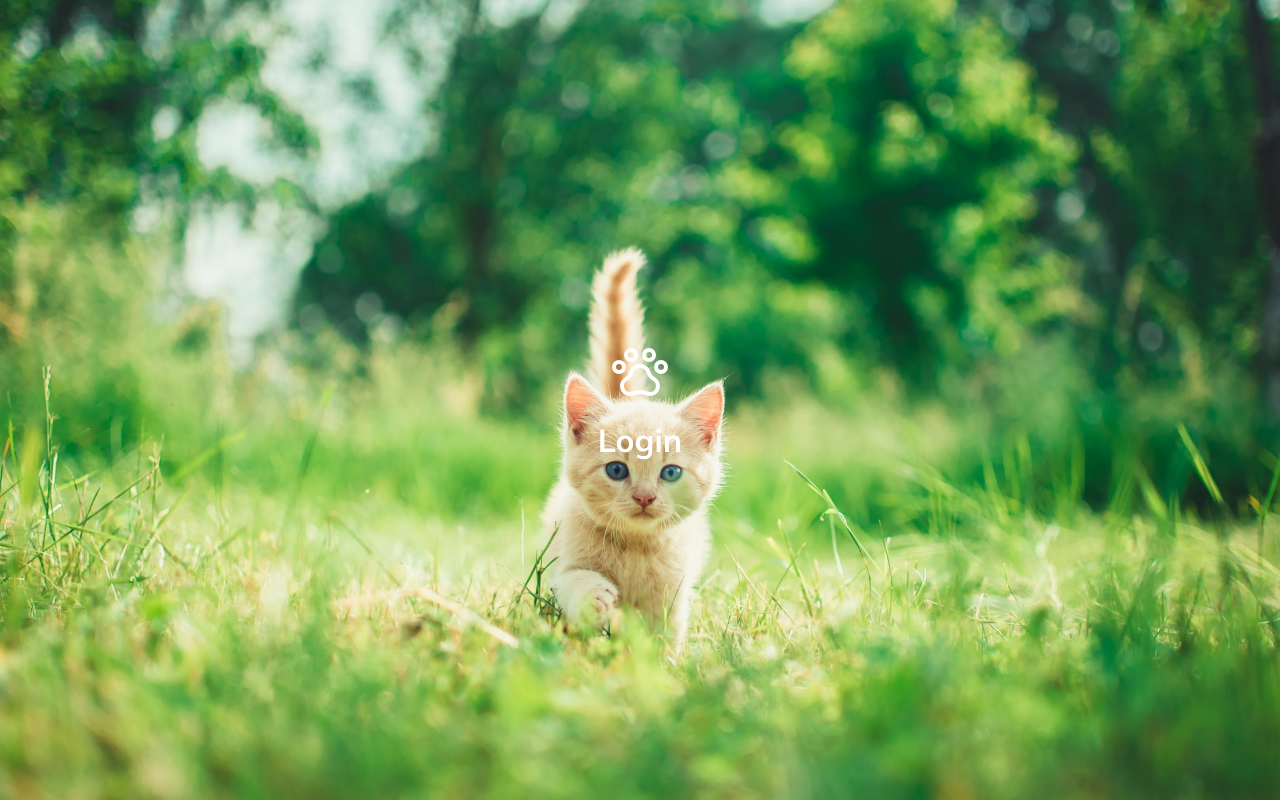
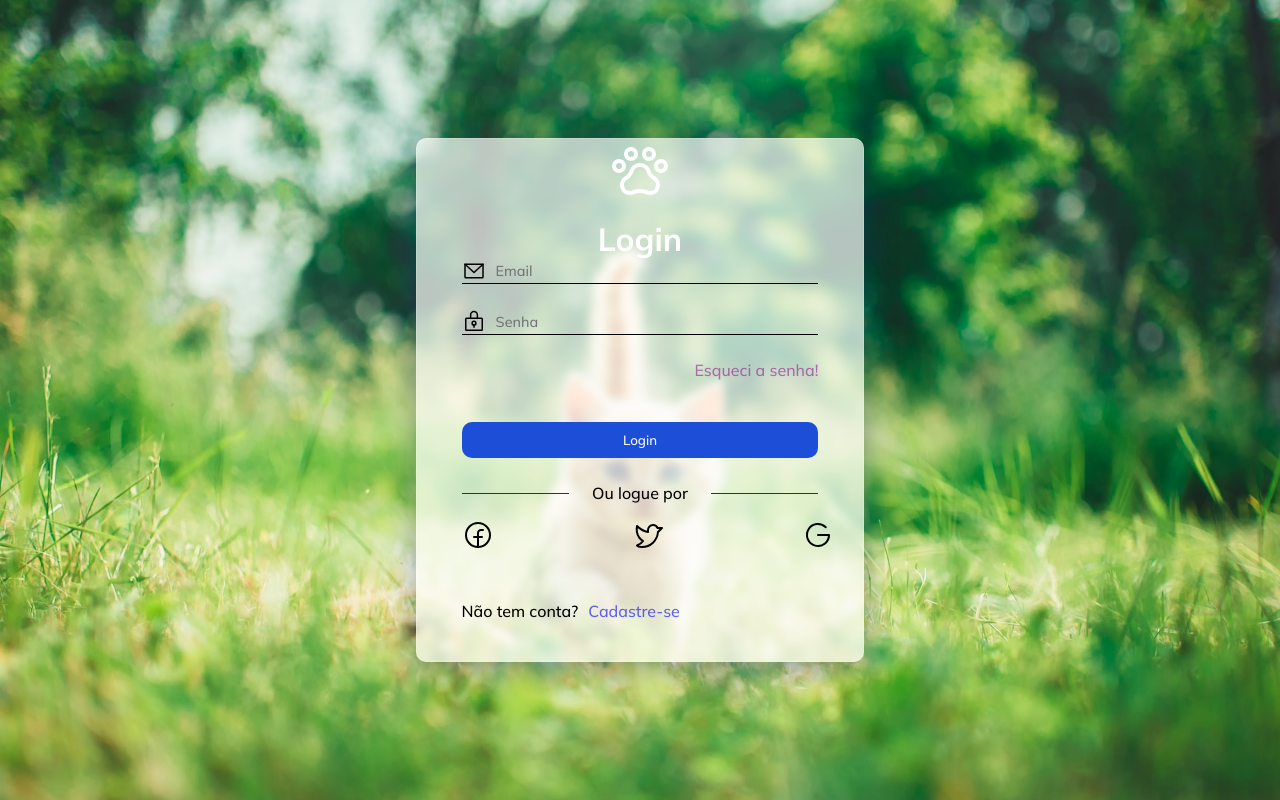
Before and after one commit to Alerrando/Associacao-Protetora, a Next.js app: page /login in a window 1280 px wide. Built offline with nearby package versions, Linux system fonts and the light colour scheme.

Commit message:
login router complete

```diff
--- a/src/app/login/Main/index.tsx
+++ b/src/app/login/Main/index.tsx
@@ -1,6 +1,7 @@
 'use client';
 import Image from 'next/image'
-import { PawPrint } from 'phosphor-react'
+import Link from 'next/link';
+import { EnvelopeSimple, FacebookLogo, GoogleLogo, LockKey, PawPrint, TwitterLogo } from 'phosphor-react'
 import { useEffect, useState } from 'react';
 import './style.scss'
 
@@ -20,14 +21,54 @@ export default function Main() {
             </div>
 
             <section className='container-login'>
-                <header className='login-header'>
-                    <PawPrint size={64} />
-                    <h1>Login</h1>
-                </header>
+                <div className='login'>
+                    <form>
+                        <header className='login-header'>
+                            <PawPrint size={64} />
+                            <h1>Login</h1>
+                        </header>
 
-                <form>
+                        <div className="container-form-inputs">
+                            <div className="input">
+                                <EnvelopeSimple size={24} />
+                                <input type="email" name="email" placeholder='Email' />
+                            </div>
 
-                </form>
+                            <div className="input">
+                                <LockKey size={24} />
+                                <input type="senha" name="senha" placeholder='Senha' />
+                            </div>
+
+                            <a href="">Esqueci a senha!</a>
+
+                            <button type='submit'className='btn'>Login</button>
+
+                            <div className="container-login-apps">
+                                <div className="login-apps-text">
+                                    <div className="traco"></div>
+                                    <span>Ou logue por</span>
+                                    <div className="traco"></div>
+                                </div>
+
+                                <div className="login-apps">
+                                    <div className="app">
+                                        <FacebookLogo size={32} className="facebook" />
+                                    </div>
+
+                                    <div className="app">
+                                        <TwitterLogo size={32} className="twitter" />
+                                    </div>
+
+                                    <div className="app">
+                                        <GoogleLogo size={32} className="google" />
+                                    </div>
+                                </div>
+                            </div>
+
+                            <span className='register'>Não tem conta? <Link href="/cadastro">Cadastre-se</Link></span>
+                        </div>
+                    </form>
+                </div>
             </section>
         </main>
     )
--- a/src/app/login/Main/style.scss
+++ b/src/app/login/Main/style.scss
@@ -29,6 +29,19 @@
         justify-content: center;
         z-index: 100;
 
+        .login{
+            background: rgba( 255, 255, 255, 0.25 );
+            box-shadow: 0 8px 32px 0 rgba( 31, 38, 135, 0.37 );
+            backdrop-filter: blur( 4px );
+            -webkit-backdrop-filter: blur( 4px );
+            border-radius: 10px;
+            border: 1px solid rgba( 255, 255, 255, 0.18 );
+            height: 100%;
+            width: 100%;
+
+            form{
+                height: 100%;
+                width: 100%;
                 .login-header{
                     align-items: center;
                     display: flex;
@@ -41,5 +54,204 @@
                         font-size: 2rem;
                     }
                 }
+
+                .container-form-inputs{
+                    display: flex;
+                    flex-direction: column;
+                    height: 100%;
+                    gap: 1.6rem;
+                    margin: 3rem auto 0 auto;
+                    width: 80%;
+
+                    .input{
+                        align-items: center;
+                        border-bottom: 1px solid #fff;
+                        display: flex;
+                        flex-direction: row;
+                        gap: 10px;
+                        width: 100%;
+
+                        svg{
+                            color: white;
+                        }
+
+                        input{
+                            background: transparent;
+                            border: none;
+                            color: white;
+                            font-size: .9rem;
+                            outline: none;
+                        }
+
+                    }
+
+                    a{
+                        color: #2563EB;
+                        text-align: end;
+                        text-decoration: none;
+                        opacity: 0.6;
+                        width: 100%;
+
+                        &:hover{
+                            opacity: 1;
                         }
                     }
+
+                    .btn{
+                        background-color: rgb(29 78 216);
+                        border: none;
+                        border-radius: 10px;
+                        color: white;
+                        cursor: pointer;
+                        margin-top: 1rem;
+                        padding: 10px 0;
+                        width: 100%;
+                    }
+
+                    .container-login-apps{
+                        align-items: center;
+                        display: flex;
+                        flex-direction: column;
+                        justify-content: end;
+                        height: 20%;
+                        gap: 1rem;
+                        width: 100%;
+
+                        .login-apps-text{
+                            align-items: center;
+                            color: black;
+                            display: flex;
+                            justify-content: space-between;
+                            width: 100%;
+
+                            span{
+                                color: white;
+                                font-size: 1rem;
+                            }
+
+                            .traco{
+                                background-color: #fff;
+                                height: 1px;
+                                width: 30%;
+                            }
+                        }
+
+                        .login-apps{
+                            align-items: center;
+                            display: flex;
+                            justify-content: space-between;
+                            height: auto;
+                            width: 100%;
+
+                            .app{
+                                color: #000;
+                                cursor: pointer;
+                                border-radius: 50%;
+                                height: 1rem;
+                                transition: all 2s ease-in-out;
+                                width: 1rem;
+
+                                svg{
+                                    color: white;
+                                }
+
+                                .facebook:hover{
+                                        color: blue;
+                                }
+
+                                .twitter:hover{
+                                    color: #1DA1F2;
+                                }
+
+                                .google:hover{
+                                    color: #DB4437;
+                                }
+                            }
+                        }
+                    }
+
+                    .register{
+                        color: white;
+                        display: flex;
+                        flex-direction: row;
+                        gap: 10px;
+                        margin: 2.5rem 0 1rem 0;
+
+                        a{
+                            color: #5dbcf6;
+                            width: auto;
+                        }
+                    }
+                }
+            }
+        }
+        @media screen and (min-width: 764px) {
+            .login{
+                background: rgba( 255, 255, 255, 0.7 );
+                backdrop-filter: blur( 4px );
+                -webkit-backdrop-filter: blur( 4px );
+                border: 1px solid rgba( 255, 255, 255, 0.18 );
+                border-radius: 10px;
+                box-shadow: 0 8px 32px 0 rgba( 31, 38, 135, 0.37 );
+                display: flex;
+                flex-direction: column;
+                gap: 3rem;
+                height: auto;
+                width: 35%;
+
+                form{
+                    display: flex;
+                    flex-direction: column;
+                    height: 100%;
+                    width: 100%;
+
+                    svg{
+                        color: white;
+                    }
+
+                    .container-form-inputs {
+                        margin-top: 0;
+
+                        .input {
+                            border-bottom: 1px solid #000;
+
+                            svg, input{
+                                color: black;
+                            }
+
+                        }
+
+                        a{
+                            color: #991a92;
+                        }
+
+                        .container-login-apps {
+                            .login-apps-text {
+                                span{
+                                    color: black;
+                                }
+
+                                .traco{
+                                    background-color: #333;
+                                }
+                            }
+
+                            .login-apps .app svg{
+                                color: black;
+                            }
+                        }
+
+                        .register{
+                            color: black;
+                            margin: 2.5rem 0;
+
+                            a{
+                                color: blue;
+                            }
+                        }
+                    }
+                }
+            }
+        }
+    }
+}
```
Lines whose indentation alone changed are shown as unchanged.
